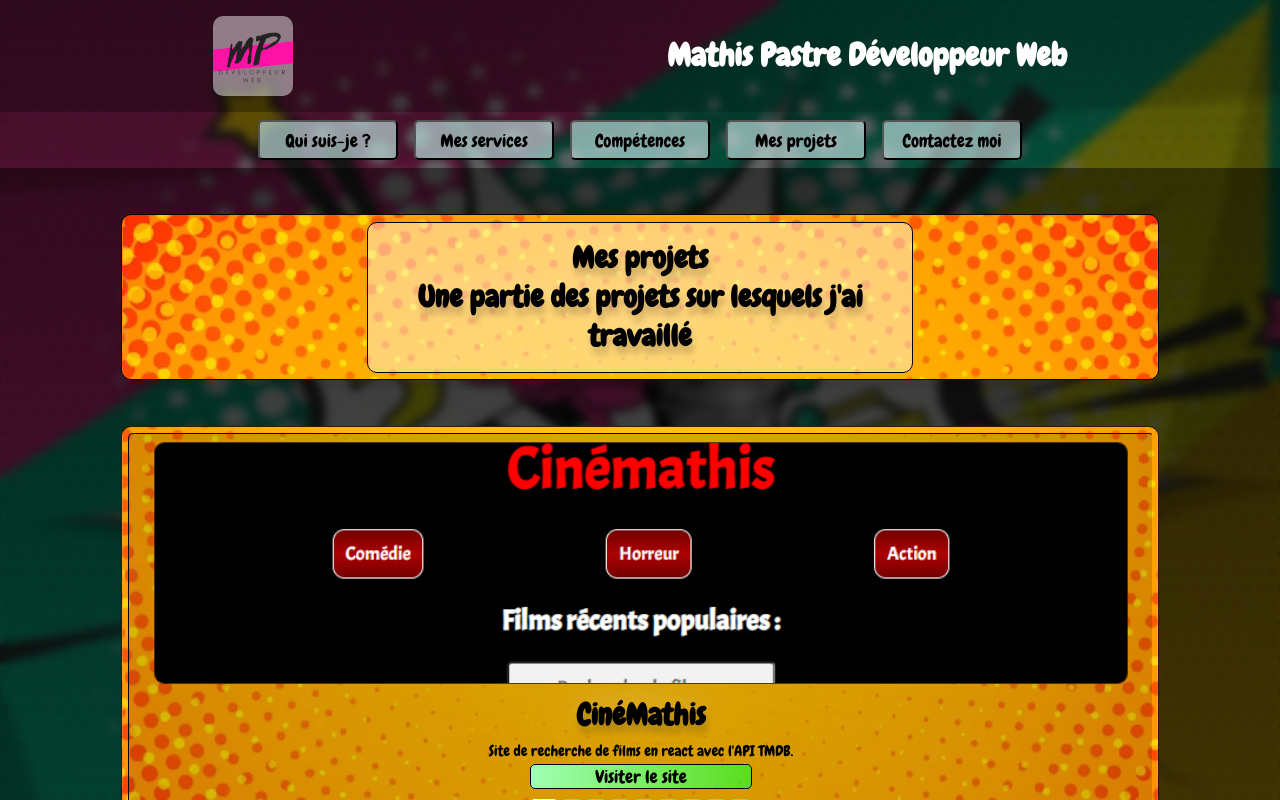
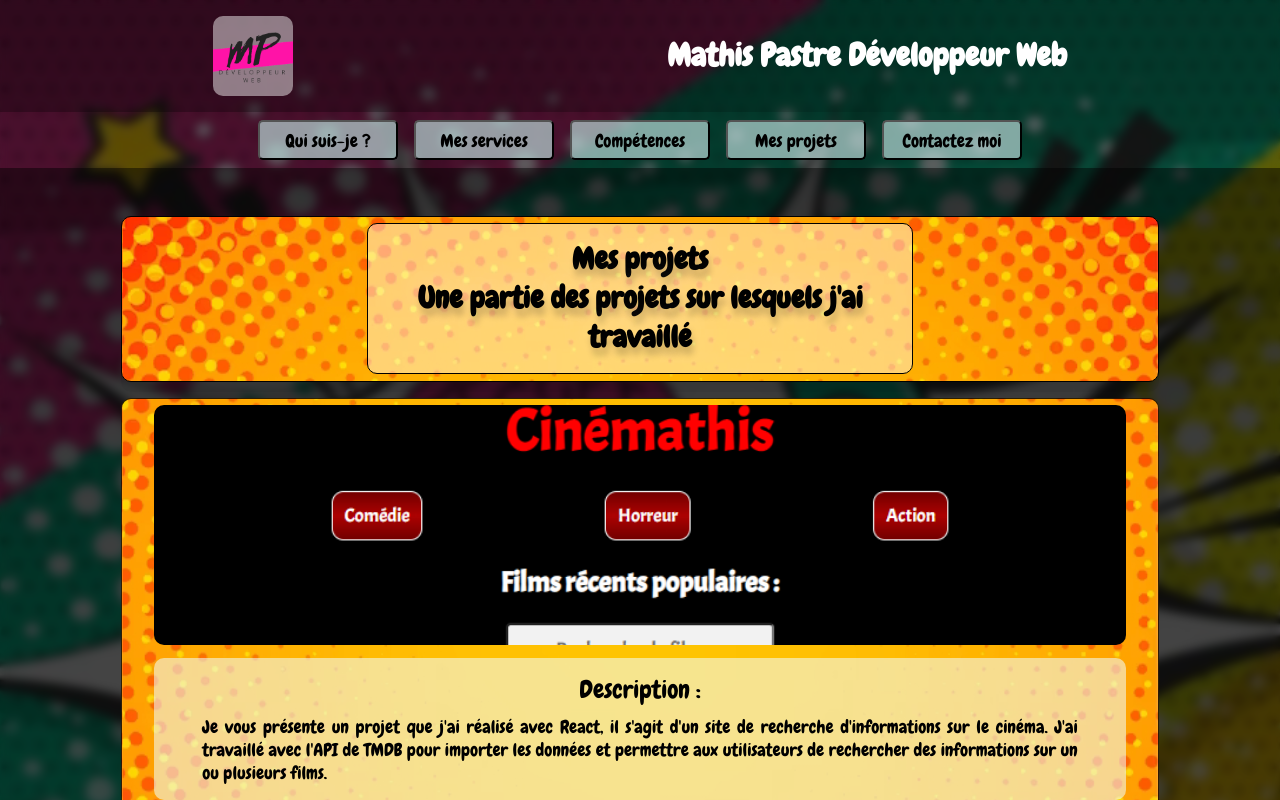
Before and after one commit to MathisPastreNelson/portfolio-mathis-pastre, a React (Create React App) app: page / in a window 1280 px wide. Both pictures are taken after a click on the button "Mes projets". Shown: the top 800 px of the page. Built offline with nearby package versions, Linux system fonts and the light colour scheme; a web font is replaced by a local one.

Commit message:
Amélioration global du design  meilleur experience utilisateur

```diff
--- /dev/null
+++ b/src/assets/projects.js
@@ -0,0 +1,82 @@
+export const projects = [
+  {
+    id: 1,
+    name: "CinéMathis",
+    image: require("../assets/Cinemathis.png"),
+    description: `Je vous présente un projet que j'ai réalisé avec React, il s'agit d'un site de recherche d'informations sur le cinéma.
+J'ai travaillé avec l'API de TMDB pour importer les données et permettre aux utilisateurs de rechercher des informations sur un ou plusieurs films.`,
+    link: "https://mathispastrenelson.github.io/my-api-project/",
+    technologies: ["ReactJS", "Axios", "API", "Insomnia"],
+  },
+  {
+    id: 2,
+    name: "Mairie Neuilly-le-Brignon",
+    image: require("../assets/Mairie.png"),
+    description: `Je vous présente un projet que j'ai réalisé avec WordPress.
+
+Il s'agit d'une refonte complète d'un site web existant en utilisant des outils tels que Elementor et d'autres plugins. Mon objectif était de mieux comprendre le fonctionnement d'un CMS et j'ai été agréablement surpris par la facilité d'utilisation de WordPress.`,
+    link: "https://mathispastrenelson.github.io/site-mairie/",
+    technologies: ["WordPress", "Elementor"],
+  },
+  {
+    id: 3,
+    name: "Kasa",
+    image: require("../assets/Kasa.png"),
+    description: `Je vous présente mon projet Kasa, une application de location de logement que j'ai développée avec React. L'objectif de cette application est de répondre à la demande croissante de trouver facilement un logement adapté à son budget.`,
+    link: "https://mathispastrenelson.github.io/projet-7-ocr/",
+    technologies: ["ReactJS ", "Figma", "SCSS"],
+  },
+  {
+    id: 4,
+    name: "Piiiquante",
+    image: require("../assets/piiiquante.png"),
+    description: `Je suis fier de vous présenter le projet que j'ai réalisé pour Piiiquante, une marque de condiments à base de piment. J'ai été chargé de créer une API pour une application web, en m'occupant de la partie Backend du projet, sans toucher au Frontend déjà existant.`,
+    link: "https://github.com/MathisPastreNelson/Projet-6-OCR",
+    technologies: ["NodeJs", "API", "MongoDB"],
+  },
+  {
+    id: 5,
+    name: "Kanap",
+    image: require("../assets/Kanap.png"),
+    description: `On m'a chargé d'implémenter dynamiquement les données de l’API sur le site qui était déjà créé en HTML et CSS.
+J'ai également fourni le plan de test d’acceptation qui répertorie l’intégralité de mon code en décrivant une à une les fonctions de mes scripts.`,
+    link: "https://mathispastrenelson.github.io/Projet-5-OCR/front/html/index.html",
+    technologies: ["JavaScript"],
+  },
+  {
+    id: 6,
+    name: "La Panthère",
+    image: require("../assets/lapanthere.png"),
+    description: `La consigne que j'ai reçue était de réaliser une analyse de l'état actuel de SEO d'un site web fourni, d'identifier les parties non optimisées pour le SEO et l'accessibilité, et de proposer des recommandations pour améliorer le site.`,
+    link: "https://mathispastrenelson.github.io/Projet-4-OCR/",
+    technologies: ["Lighthouse", "HTML", "SCSS"],
+  },
+  {
+    id: 7,
+    name: "Ohmyfood",
+    image: require("../assets/ohmyfood.png"),
+    description: `Un site en HTML/CSS, à partir d'une maquette envoyée par le designer.
+
+ J'ai respecté toutes les consignes du cahier des charges, notamment en utilisant uniquement HTML/CSS sans JavaScript ni Framework, en utilisant SASS pour ranger les propriétés dans des sous-dossiers.`,
+    link: "https://mathispastrenelson.github.io/Projet-3-OCR/",
+    technologies: ["HTML", "SASS"],
+  },
+  {
+    id: 8,
+    name: "Bookio",
+    image: require("../assets/bookio.png"),
+    description: `J'ai été chargé de créer un prototype en intégrant une maquette en HTML/CSS.
+
+Le site permet à l'utilisateur de trouver des hébergements et des activités dans une ville choisie.`,
+    link: "https://mathispastrenelson.github.io/Projet-2-OCR/",
+    technologies: ["HTML", "CSS"],
+  },
+  {
+    id: 9,
+    name: "Omega",
+    image: require("../assets/Omega.png"),
+    description: `Ce projet m'a permis de mettre mes compétences en logique à l'épreuve, notamment pour la conception d'un système de combat et de progression du personnage tout au long de l'aventure. J'ai également utilisé une intelligence artificielle pour générer une grande partie de l'histoire, que j'ai simplement dirigée dans certaines directions.`,
+    link: "https://mathispastrenelson.github.io/Projet-1-OCR/",
+    technologies: ["ReactJS", "ChatGPT"],
+  },
+];
--- a/src/components/MesProjets.js
+++ b/src/components/MesProjets.js
@@ -1,20 +1,18 @@
-import React from "react";
-import { useState } from "react";
-
-import bookio from "../assets/bookio.png";
-import ohmyfood from "../assets/ohmyfood.png";
-import lapanthere from "../assets/lapanthere.png";
-import kanap from "../assets/Kanap.png";
-import piiiquante from "../assets/piiiquante.png";
-import kasa from "../assets/Kasa.png";
-import omega from "../assets/Omega.png";
-import mairie from "../assets/Mairie.png";
-import Cinemathis from "../assets/Cinemathis.png";
-
-import { Carousel } from "antd";
+import React, { useState } from "react";
+import { projects } from "../assets/projects"; // importer une liste de projets
 
 export default function MesProjets() {
-  const autoplay = useState(true);
+  const [index, setIndex] = useState(0); // initialiser l'index à 0
+  const project = projects[index]; // récupérer le projet correspondant à l'index actuel
+
+  function handlePrev() {
+    setIndex((index - 1 + projects.length) % projects.length); // passer au projet précédent
+  }
+
+  function handleNext() {
+    setIndex((index + 1) % projects.length); // passer au projet suivant
+  }
+
   return (
     <section className="present">
       <div className="title bgBanner4">
@@ -25,111 +23,36 @@ export default function MesProjets() {
       </div>
       <div className="book_container bgBackground4 flexCenter">
         <div className="carousel_portfolio">
-          <Carousel
-            effect="fade"
-            autoplay={autoplay}
-            speed="800"
-            autoplaySpeed="30">
-            <div className="portefolio_article">
-              <img className="imgPortFolio" src={Cinemathis} alt="" />
-              <h2>CinéMathis</h2>
-              <p>Site de recherche de films en react avec l'API TMDB.</p>
-              <a
-                href="https://mathispastrenelson.github.io/my-api-project/"
-                className="visitButton">
-                Visiter le site
-              </a>
-              <br /> <br />
+          <div className="portefolio_article">
+            <img className="imgPortFolio" src={project.image} alt="" />
+            <div className="describeBox">
+              <h2>{project.title}</h2>
+              <p className="DescribeOfProject">Description : </p>
+              <p className="DescribeOfProject_text">{project.description}</p>
             </div>
-            <div className="portefolio_article">
-              <img className="imgPortFolio" src={mairie} alt="" />
-              <h2>Mairie Neuilly-le-Brignon</h2>
-              <p>Refonte d'un site de mairie avec WordPress/Elementor.</p>
-              <a
-                href="https://mathispastrenelson.github.io/site-mairie/"
-                className="visitButton">
-                Visiter le site
-              </a>
-              <br /> <br />
+            <div className="listTechnology_box">
+              <p className="DescribeOfProject">Outils/Framework : </p>
+              {project.technologies.map((technology) => (
+                <li className="listTechnology" key={technology}>
+                  {technology}
+                </li>
+              ))}
             </div>
-            <div className="portefolio_article">
-              <img className="imgPortFolio" src={kasa} alt="" />
-              <h2>Kasa</h2>
-              <p>Création d'un front avec React.</p>
-              <a
-                href="https://mathispastrenelson.github.io/projet-7-ocr/"
-                className="visitButton">
-                Visiter le site
-              </a>
-              <br /> <br />
-            </div>
-            <div className="portefolio_article">
-              <img className="imgPortFolio" src={piiiquante} alt="" />
-              <h2>Piiiquante</h2>
-              <p>Création d'une API rest avec nodeJS.</p>
-              <a
-                href="https://github.com/MathisPastreNelson/Projet-6-OCR"
-                className="visitButton">
-                Visiter le repository
-              </a>
-              <br /> <br />
-            </div>
-            <div className="portefolio_article">
-              <img className="imgPortFolio" src={kanap} alt="" />
-              <h2>Kanap</h2>
-              <p>Intégration Front des données en JavaScript.</p>
-              <a
-                href="https://mathispastrenelson.github.io/Projet-5-OCR/front/html/index.html"
-                className="visitButton">
-                Visiter le site
-              </a>
-              <br /> <br />
-            </div>
-            <div className="portefolio_article">
-              <img className="imgPortFolio" src={lapanthere} alt="" />
-              <h2>La panthère</h2>
-              <p>Création d'un site d'agence de développeur/designer web.</p>
-              <a
-                href="https://mathispastrenelson.github.io/Projet-4-OCR/"
-                className="visitButton">
-                Visiter le site
-              </a>
-              <br /> <br />
-            </div>
-            <div className="portefolio_article">
-              <img className="imgPortFolio" src={ohmyfood} alt="" />
-              <h2>Ohmyfood</h2>
-              <p>Création d'un site web de réservation de menu.</p>
-              <a
-                href="https://mathispastrenelson.github.io/Projet-3-OCR/"
-                className="visitButton">
-                Visiter le site
-              </a>
-              <br /> <br />
-            </div>
-            <div className="portefolio_article">
-              <img className="imgPortFolio" src={bookio} alt="" />
-              <h2>Bookio</h2>
-              <p>Création d'un site web d'hébergement pour vacance.</p>
-              <a
-                href="https://mathispastrenelson.github.io/Projet-2-OCR/"
-                className="visitButton">
-                Visiter le site
-              </a>
-              <br /> <br />
-            </div>
-            <div className="portefolio_article">
-              <img className="imgPortFolio" src={omega} alt="" />
-              <h2>Omega</h2>
-              <p>Création d'un RPG avec React.</p>
-              <a
-                href="https://role-playing-groubi.netlify.app/"
-                className="visitButton">
-                Visiter le site
-              </a>
-              <br /> <br />
-            </div>
-          </Carousel>
+            <a href={project.link} className="visitButton">
+              Visiter le projet
+            </a>
+          </div>
+          <div>
+            <p className="projectOrderInfo">
+              Projet : {index + 1} sur {projects.length}
+            </p>
+            <button className="projectButton_BeforeNext" onClick={handlePrev}>
+              Précédent
+            </button>
+            <button className="projectButton_BeforeNext" onClick={handleNext}>
+              Suivant
+            </button>
+          </div>
         </div>
       </div>
     </section>
--- a/src/style/_main.scss
+++ b/src/style/_main.scss
@@ -12,7 +12,7 @@
 .present {
   width: 100%;
   margin: 0 auto;
-  height: 700px;
+  padding: 3rem 0;
   display: flex;
   justify-content: space-evenly;
   align-items: center;
@@ -22,6 +22,7 @@
   background: rgba(0, 0, 0, 0.459);
   color: rgb(0, 0, 0);
   backdrop-filter: blur(5px);
+  min-height: 500px;
 }
 
 .present > div {
@@ -40,6 +41,7 @@
   transition: ease-in-out 300ms;
   overflow: hidden;
   border: 1px solid black;
+  margin: 0 0 1rem 0;
 }
 
 .title > div {
@@ -66,7 +68,7 @@ h2 {
 
 h3 {
   text-shadow: 0px 1px 1px rgba(0, 0, 0, 0.123);
-  font-size: 15px;
+  font-size: 20px;
 }
 
 div > p {
--- a/src/style/_presentMyself.scss
+++ b/src/style/_presentMyself.scss
@@ -99,11 +99,11 @@
   }
 
   .describe_box > p {
-    font-size: 11px;
+    font-size: 14px;
   }
 
   .photoOfMeImg {
-    width: 6rem;
+    width: 8rem;
   }
   .describe_box {
     flex-direction: column;
--- a/src/style/_projectsArticle.scss
+++ b/src/style/_projectsArticle.scss
@@ -10,11 +10,10 @@
   border-radius: 10px;
   box-shadow: 0px 10px rgba(0, 0, 0, 0.15);
   width: 80%;
+  padding: 1rem 0;
 }
 
 .portefolio_article {
-  background-color: rgba(0, 0, 0, 0.15);
-  border: solid 1px rgba(2, 2, 2, 0.979);
   border-radius: 5px;
   color: black;
 }
@@ -25,12 +24,43 @@
 
 .imgPortFolio {
   width: 95%;
-  margin: 1vh auto;
   height: 30vh;
   object-fit: cover;
   object-position: 50% 0%;
-  border: 1px solid rgba(3, 3, 1, 0.637);
   border-radius: 10px;
+}
+
+.describeBox {
+  margin: 0.5rem auto 0;
+  width: 95%;
+  padding: 1rem 0;
+  border-radius: 10px;
+  background-color: rgba(240, 255, 255, 0.555);
+}
+
+.DescribeOfProject {
+  font-size: 25px;
+  margin: 0 0 0.5rem 0;
+}
+
+.DescribeOfProject_text {
+  font-size: 18px;
+  width: 90%;
+  margin: 0 auto;
+  text-align: justify;
+}
+
+.listTechnology_box {
+  width: 200px;
+  margin: 1rem auto;
+  width: 95%;
+  padding: 1rem 0;
+  border-radius: 10px;
+  background-color: rgba(240, 255, 255, 0.555);
+}
+
+.listTechnology {
+  list-style: none;
 }
 
 .visitButton {
@@ -40,11 +70,18 @@
     rgba(23, 255, 43, 0.658) 100%
   );
   color: black;
-  padding: 0 5vw;
+  padding: 0.2rem 1rem;
   border: 1px solid rgb(0, 0, 0);
   border-radius: 5px;
   transition: 500ms;
   font-size: 18px;
+  height: 30px;
+  width: 120px;
+  display: flex;
+  justify-content: center;
+  align-items: center;
+  margin: 1rem auto;
+  text-decoration: none;
 }
 
 .visitButton:hover {
@@ -54,7 +91,32 @@
     rgba(115, 255, 127, 0.79) 100%
   );
   color: rgba(0, 0, 0, 0.897);
-  padding: 0 6vw;
+  width: 140px;
+}
+
+.projectOrderInfo {
+  margin: 0.5rem auto;
+  font-size: 18px;
+}
+
+.projectButton_BeforeNext {
+  height: 40px;
+  width: 140px;
+  margin: 0.5rem 0.5rem 0rem 0.5rem;
+  transition: all 400ms;
+  border-radius: 5px;
+  cursor: pointer;
+  background-color: rgba(189, 221, 219, 0.685);
+  font-size: 18px;
+}
+
+.projectButton_BeforeNext:hover {
+  background: linear-gradient(
+    90deg,
+    rgb(72, 223, 102) 50%,
+    rgba(115, 255, 127, 0.79) 100%
+  );
+  color: rgb(39, 39, 39);
 }
 
 @media (max-width: 776px) {
--- a/src/style/index.css
+++ b/src/style/index.css
@@ -119,7 +119,7 @@ header {
 .present {
   width: 100%;
   margin: 0 auto;
-  height: 700px;
+  padding: 3rem 0;
   display: flex;
   justify-content: space-evenly;
   align-items: center;
@@ -130,6 +130,7 @@ header {
   color: rgb(0, 0, 0);
   -webkit-backdrop-filter: blur(5px);
           backdrop-filter: blur(5px);
+  min-height: 500px;
 }
 
 .present > div {
@@ -148,6 +149,7 @@ header {
   transition: ease-in-out 300ms;
   overflow: hidden;
   border: 1px solid black;
+  margin: 0 0 1rem 0;
 }
 
 .title > div {
@@ -173,7 +175,7 @@ h2 {
 
 h3 {
   text-shadow: 0px 1px 1px rgba(0, 0, 0, 0.123);
-  font-size: 15px;
+  font-size: 20px;
 }
 
 div > p {
@@ -330,10 +332,10 @@ div > p {
     width: 85%;
   }
   .describe_box > p {
-    font-size: 11px;
+    font-size: 14px;
   }
   .photoOfMeImg {
-    width: 6rem;
+    width: 8rem;
   }
   .describe_box {
     flex-direction: column;
@@ -719,11 +721,10 @@ div > p {
   border-radius: 10px;
   box-shadow: 0px 10px rgba(0, 0, 0, 0.15);
   width: 80%;
+  padding: 1rem 0;
 }
 
 .portefolio_article {
-  background-color: rgba(0, 0, 0, 0.15);
-  border: solid 1px rgba(2, 2, 2, 0.979);
   border-radius: 5px;
   color: black;
 }
@@ -734,30 +735,89 @@ div > p {
 
 .imgPortFolio {
   width: 95%;
-  margin: 1vh auto;
   height: 30vh;
   -o-object-fit: cover;
      object-fit: cover;
   -o-object-position: 50% 0%;
      object-position: 50% 0%;
-  border: 1px solid rgba(3, 3, 1, 0.637);
   border-radius: 10px;
+}
+
+.describeBox {
+  margin: 0.5rem auto 0;
+  width: 95%;
+  padding: 1rem 0;
+  border-radius: 10px;
+  background-color: rgba(240, 255, 255, 0.555);
+}
+
+.DescribeOfProject {
+  font-size: 25px;
+  margin: 0 0 0.5rem 0;
+}
+
+.DescribeOfProject_text {
+  font-size: 18px;
+  width: 90%;
+  margin: 0 auto;
+  text-align: justify;
+}
+
+.listTechnology_box {
+  width: 200px;
+  margin: 1rem auto;
+  width: 95%;
+  padding: 1rem 0;
+  border-radius: 10px;
+  background-color: rgba(240, 255, 255, 0.555);
+}
+
+.listTechnology {
+  list-style: none;
 }
 
 .visitButton {
   background: linear-gradient(90deg, rgb(159, 255, 180) 0%, rgba(23, 255, 43, 0.658) 100%);
   color: black;
-  padding: 0 5vw;
+  padding: 0.2rem 1rem;
   border: 1px solid rgb(0, 0, 0);
   border-radius: 5px;
   transition: 500ms;
   font-size: 18px;
+  height: 30px;
+  width: 120px;
+  display: flex;
+  justify-content: center;
+  align-items: center;
+  margin: 1rem auto;
+  text-decoration: none;
 }
 
 .visitButton:hover {
   background: linear-gradient(90deg, rgb(201, 255, 213) 50%, rgba(115, 255, 127, 0.79) 100%);
   color: rgba(0, 0, 0, 0.897);
-  padding: 0 6vw;
+  width: 140px;
+}
+
+.projectOrderInfo {
+  margin: 0.5rem auto;
+  font-size: 18px;
+}
+
+.projectButton_BeforeNext {
+  height: 40px;
+  width: 140px;
+  margin: 0.5rem 0.5rem 0rem 0.5rem;
+  transition: all 400ms;
+  border-radius: 5px;
+  cursor: pointer;
+  background-color: rgba(189, 221, 219, 0.685);
+  font-size: 18px;
+}
+
+.projectButton_BeforeNext:hover {
+  background: linear-gradient(90deg, rgb(72, 223, 102) 50%, rgba(115, 255, 127, 0.79) 100%);
+  color: rgb(39, 39, 39);
 }
 
 @media (max-width: 776px) {
```
Also changed, not shown: 1 other file (tests, documents, lock files or other folders).
